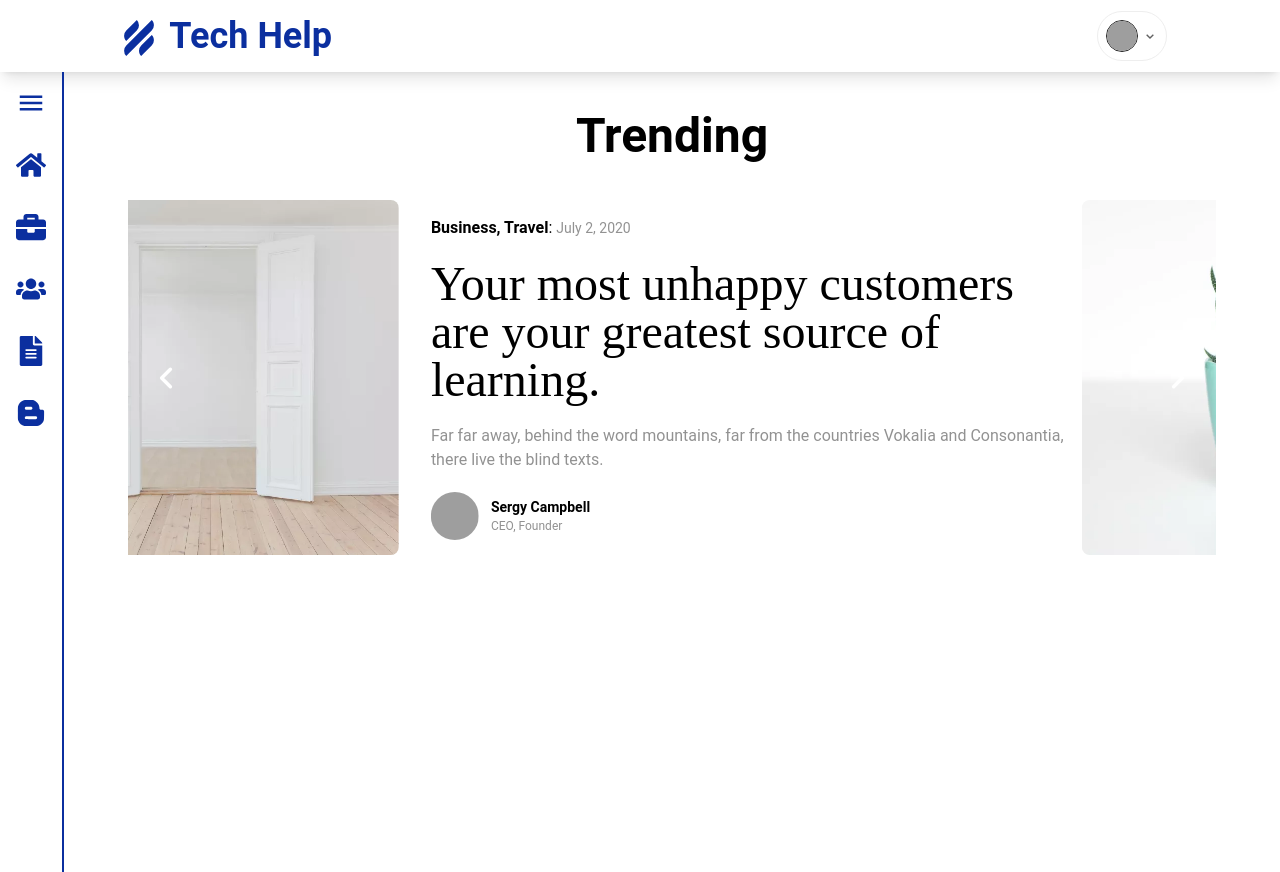
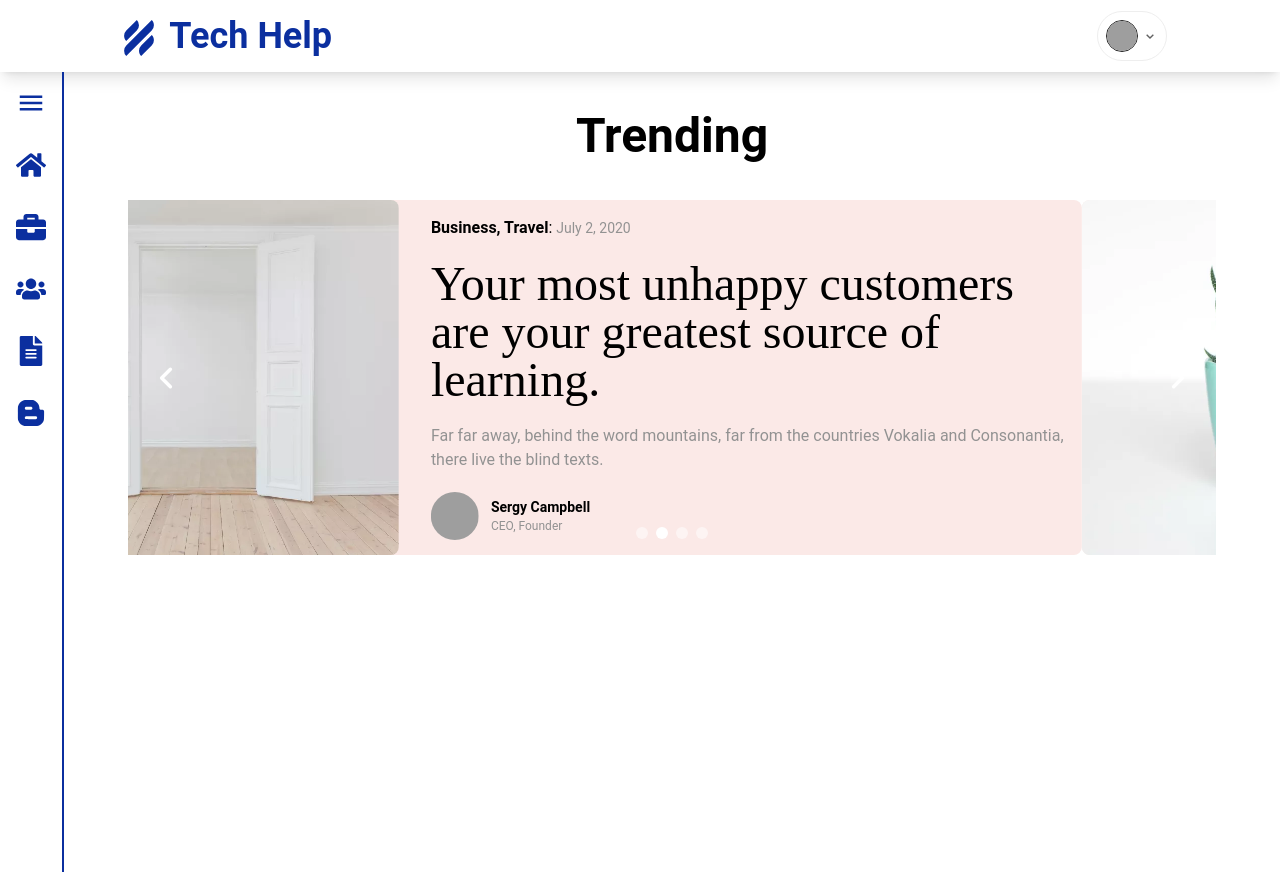
Before and after one commit to mdmonauwarulislam/Tech_Help_Frontend, a React (Vite) app: page /blog in a window 1280 px wide. Built offline with nearby package versions, Linux system fonts and the light colour scheme; grey boxes are pictures that could not be loaded.

Commit message:
set carousal card in blog folder

```diff
--- a/src/components/Blog/CarouselCard.jsx
+++ b/src/components/Blog/CarouselCard.jsx
@@ -12,7 +12,6 @@ const CarouselCard = ({
 }) => {
   return (
     <div className="flex justify-center items-center gap-8 bg-deep-orange-50 rounded-lg">
-      {/* image  */}
       <div className="card rounded-lg">
         <div className="image">
           <img src={blogImage} className="rounded-lg" alt="" />
@@ -48,5 +47,4 @@ const CarouselCard = ({
     </div>
   );
 };
-
 export default CarouselCard;
--- a/src/components/CarouselCard.jsx
+++ /dev/null
@@ -1,51 +0,0 @@
-import React from "react";
-
-const CarouselCard = ({
-  blogImage,
-  p1,
-  date,
-  p2,
-  p3,
-  userImage,
-  userName,
-  userRole,
-}) => {
-  return (
-    <div className="flex justify-center items-center gap-8">
-      <div className="card rounded-lg">
-        <div className="image">
-          <img src={blogImage} className="rounded-lg" alt="" />
-        </div>
-      </div>
-      <div className="content space-y-5">
-        <div className="">
-          <p>
-            <span className="font-bold text-[16px]">{p1}</span>:{" "}
-            <span className="text-sm text-[#929292]">{date}</span>
-          </p>
-        </div>
-        <div>
-          <h1 className="text-5xl font-serif">{p2}</h1>
-        </div>
-        <div>
-          <p className="text-[#929292]">{p3}</p>
-        </div>
-        <div className="flex items-center gap-3">
-          <div className="w-12 h-12">
-            <img
-              src={userImage}
-              className="w-full h-full rounded-full"
-              alt=""
-            />
-          </div>
-          <div>
-            <h1 className="font-bold text-[14px]">{userName}</h1>
-            <p className="text-xs text-[#929292]">{userRole}</p>
-          </div>
-        </div>
-      </div>
-    </div>
-  );
-};
-
-export default CarouselCard;
--- a/src/pages/Blog.jsx
+++ b/src/pages/Blog.jsx
@@ -1,6 +1,6 @@
 import React, { useState } from "react";
 import { Carousel } from "@material-tailwind/react";
-import CarouselCard from "../components/CarouselCard";
+import CarouselCard from "../components/Blog/CarouselCard";
 import C1 from "../assets/C1.webp";
 import C2 from "../assets/C2.webp";
 import C3 from "../assets/C3.webp";
```
